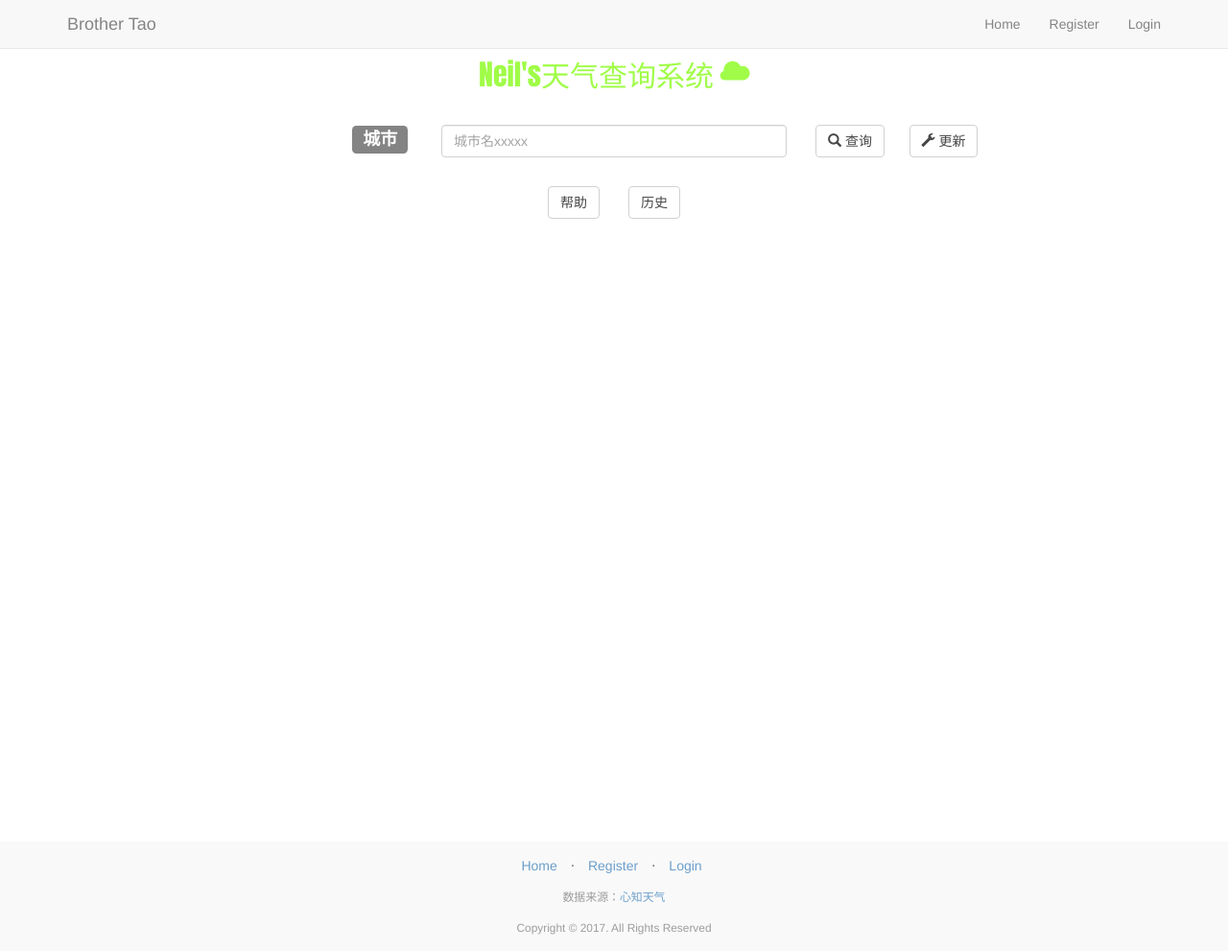
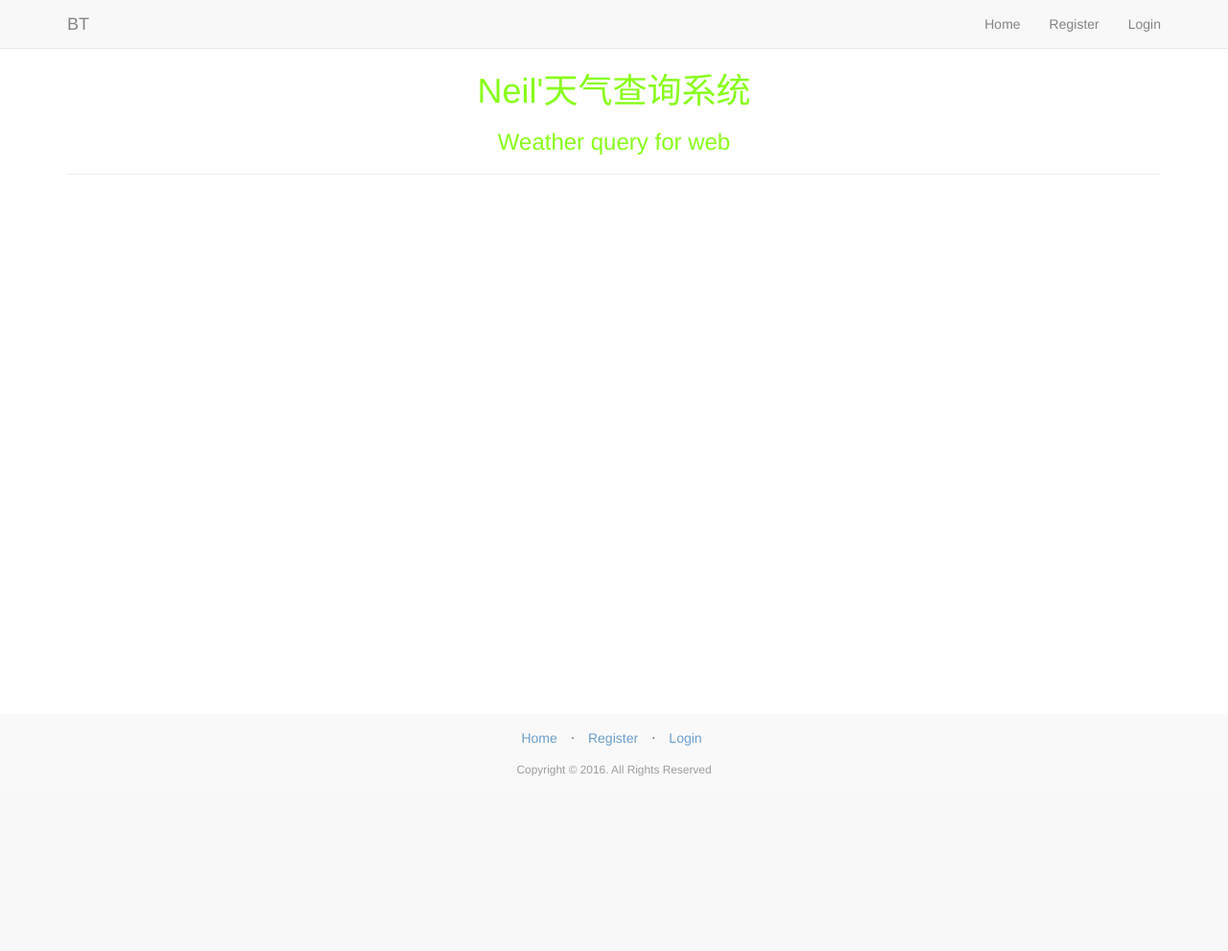
Before and after one commit to Gouwal/Py104-Weathers, a Flask app: page / in a window 1280 px wide. Shown: the whole page at 96% size. After the commit the page ends 809 px from the top, so only its background shows below. Run offline with Flask 2, Linux system fonts and the light colour scheme; parts of the project's set-up code (start-up, migrations or seed data) failed here and were passed over; some libraries are stand-ins or nearby versions.

Commit message:
updated based on Qiao's suggestion

```diff
--- a/app/auth/views.py
+++ b/app/auth/views.py
@@ -51,7 +51,7 @@ def login():
             login_user(users)
 
             # redirect to the dashboard page after login
-            return redirect(url_for('home.homepage'))
+            return redirect(url_for('home.query'))
 
         # when login details are incorrect
         else:
--- a/app/home/views.py
+++ b/app/home/views.py
@@ -81,12 +81,12 @@ def homepage():
     """
     Render the homepage template on the / route
     """
-    return render_template('index.html', title="Welcome")
+    return render_template('home/index.html', title="Welcome")
 
 
-@home.route('/query_xz', methods=['GET', 'POST'])
+@home.route('/query', methods=['GET', 'POST'])
 @login_required
-def query_xz():
+def query():
 #    city = request.args.get['city']
     inquiry_outcome = None
     inquiry_history = None
@@ -116,7 +116,7 @@ def query_xz():
         elif request.form['action'] == u'历史':
             lists = current_user.weather_xz.all()
             inquiry_history = lists
-            return render_template('home/history.html', inquiry_history=inquiry_history)
+            return render_template('home/query.html', inquiry_history=inquiry_history)
 
 
         elif request.form['action']== u'更新':
@@ -129,7 +129,7 @@ def query_xz():
                         select.weather = weather
                         select.day = now
                         db.session.commit()
-                        return render_template('home/update.html')
+                        return render_template('home/query.html')
                     else:
                         is_updated = "输入天气信息有误！"
                 else:
@@ -140,7 +140,7 @@ def query_xz():
         else:
             #request.args.get['action'] == u'帮助':
             help_information = 1
-            return render_template('home/help.html', help_information=help_information)
+            return render_template('home/query.html', help_information=help_information)
 
     else:
         return render_template('index.html', title="Query")
--- a/app/templates/base.html
+++ b/app/templates/base.html
@@ -1,5 +1,4 @@
 <!-- app/templates/base.html -->
-
 <!DOCTYPE html>
 <html lang="en">
 <head>
@@ -22,9 +21,16 @@
           </div>
           <div class="collapse navbar-collapse" id="bs-example-navbar-collapse-1">
               <ul class="nav navbar-nav navbar-right">
+                {% if current_user.is_authenticated %}
+                  <li><a href="{{ url_for('home.query') }}">Query</a></li>
+                  <li><a href="{{ url_for('auth.logout') }}">Logout</a></li>
+                  <li><a><i class="fa fa-user"></i>  Hi, {{ current_user.nickname }}!</a></li>
+                {% else %}
                   <li><a href="{{ url_for('home.homepage') }}">Home</a></li>
                   <li><a href="{{ url_for('auth.register') }}">Register</a></li>
                   <li><a href="{{ url_for('auth.login') }}">Login</a></li>
+                {% endif %}
+
               </ul>
           </div>
         </div>
--- /dev/null
+++ b/app/templates/home/index.html
@@ -0,0 +1,21 @@
+<!-- app/templates/base.html -->
+{% extends "base.html" %}
+{% block title %}Home{% endblock %}
+{% block body %}
+
+<div class="intro-header">
+  <div class="container">
+      <div class="row">
+          <div class="col-lg-12">
+              <div class="intro-message">
+                  <h1>Neil'天气查询系统</h1>
+                  <h3>Weather query for web</h3>
+                  <hr class="intro-divider">
+                  </ul>
+              </div>
+          </div>
+      </div>
+  </div>
+</div>
+
+    {% endblock %}
--- a/app/templates/index.html
+++ /dev/null
@@ -1,147 +0,0 @@
-<!-- app/templates/base.html -->
-
-<!DOCTYPE html>
-<html lang="en">
-<head>
-    <title>{{ title }} | Brother Tao</title>
-    <link href="https://maxcdn.bootstrapcdn.com/bootstrap/3.3.7/css/bootstrap.min.css" rel="stylesheet">
-    <link href="{{ url_for('static', filename='css/style.css') }}" rel="stylesheet">
-    <link rel="shortcut icon" href="{{ url_for('static', filename='img/favicon.ico') }}">
-</head>
-<body>
-    <nav class="navbar navbar-default navbar-fixed-top topnav" role="navigation">
-        <div class="container topnav">
-          <div class="navbar-header">
-              <button type="button" class="navbar-toggle" data-toggle="collapse" data-target="#bs-example-navbar-collapse-1">
-                  <span class="sr-only">Toggle navigation</span>
-                  <span class="icon-bar"></span>
-                  <span class="icon-bar"></span>
-                  <span class="icon-bar"></span>
-              </button>
-              <a class="navbar-brand topnav" href="{{ url_for('home.homepage') }}">Brother Tao</a>
-          </div>
-          <div class="collapse navbar-collapse" id="bs-example-navbar-collapse-1">
-              <ul class="nav navbar-nav navbar-right">
-                  <li><a href="{{ url_for('home.homepage') }}">Home</a></li>
-                  <li><a href="{{ url_for('auth.register') }}">Register</a></li>
-                  <li><a href="{{ url_for('auth.login') }}">Login</a></li>
-              </ul>
-          </div>
-        </div>
-    </nav>
-
-    <div class="wrapper">
-      <head>
-        <meta charset="utf-8">
-        <title>天气查询系统</title>
-        <meta name="viewport" content="width=device-width, initial-scale=1, shrink-to-fit=1">
-        <link href="{{ url_for('static', filename='css/style.css') }}" rel="stylesheet">
-        <link rel="stylesheet" href="https://apps.bdimg.com/libs/bootstrap/3.2.0/css/bootstrap.min.css">
-
-      </head>
-
-      <style>
-      p.ex1
-      {
-      	font:16px 微软雅黑,中文;
-      }
-
-      p.ex2
-      {
-      	font:normal bold 30px Georgia,serif;
-      }
-
-      p.ex3
-      {
-      	font:normal 30px Impact,Sans-serif;
-      }
-
-      p.ex4
-      {
-        font:normal 30px Arial,Sans-serif;
-      }
-      </style>
-
-    <header>
-      <div class="intro-header">
-        <div class="container">
-            <div class="row">
-              <div class="col-xs-12 col-lg-12">
-                <p class= "ex3"> Neil's天气查询系统 <span class="glyphicon glyphicon-cloud sm"></span> </p>
-              </div>
-            </div>
-          </div>
-        </div>
-    </header>
-
-    <div class="wrapper">
-      <div class="container">
-        <div class="row">
-          <div class="col-xs-2 text-center col-md-1 col-md-offset-3">
-            <h3><span class="label label-default">城市</span></h3>
-          </div>
-          <form class="form-horizontal" action="/query_xz" method="POST">
-            <div class="col-xs-4 text-center col-md-4 text-center">
-              <h3><input type="text" name="city" value="" class="form-control" placeholder="城市名xxxxx"></h3>
-            </div>
-            <div class="col-xs-3 col-md-1 text-right">
-              <h3><button class="btn btn-default btn-md" name="action" type="submit" value="查询"><span class="glyphicon glyphicon-search"></span> 查询
-              </button></h3>
-            </div>
-            <div class="col-xs-3 col-md-3 text-left">
-              <h3><button class="btn btn-default btn-md" type="submit" name="action" value="更新"><span class="glyphicon glyphicon-wrench"></span> 更新
-              </button></h3>
-            </div>
-          </form>
-        </div>
-      </div>
-      <div class="container">
-        <div class="row">
-            <form class="form-horizontal text-center" action="/query_xz" method="POST"> <!--This is the most difficult one,"action="user_request""-->
-              <div class="form-group">
-                <div class="col-xs-6 col-md-6 text-right">
-                  <h3><button class="btn btn-default btn-md" type="submit" name="action" value="帮助">帮助</button></h3>
-                </div>
-                <div class="col-xs-6 col-md-6 text-left">
-                  <h3><button class="btn btn-default btn-md" type="submit" name="action" value="历史">历史</button></h3>
-                </div>
-              </div>
-            </form>
-        </div>
-      </div>
-    </div>
-  </div>
-  <div class="container">
-      <div class="row">
-        <div class="col-xs-12 col-md-12">
-        {% block content %}
-        {% endblock %}
-        </div>
-      </div>
-      <div class="push"></div>
-  </div>
-
-
-    </br>
-      <div class="push"></div>
-
-
-    <footer>
-        <div class="container">
-            <div class="row">
-                <div class="col-lg-12">
-                    <ul class="list-inline">
-                        <li><a href="{{ url_for('home.homepage') }}">Home</a></li>
-                        <li class="footer-menu-divider">⋅</li>
-                        <li><a href="{{ url_for('auth.register') }}">Register</a></li>
-                        <li class="footer-menu-divider">⋅</li>
-                        <li><a href="{{ url_for('auth.login') }}">Login</a></li>
-                    </ul>
-                    <p class="copyright text-muted small">数据来源：<a href="https://www.seniverse.com/">心知天气</a><br/> </p>
-                    <p class="copyright text-muted small">Copyright © 2017. All Rights Reserved</p>
-                </div>
-            </div>
-        </div>
-    </footer>
-</body>
-</html>
```
Also changed, not shown: app/templates/home/dashboard.html (deleted, +0 -146 lines), app/templates/home/error.html (deleted, +0 -17 lines), app/templates/home/help.html (deleted, +0 -13 lines), app/templates/home/history.html (deleted, +0 -14 lines), app/templates/home/query.html (+122 -1 lines), app/templates/home/update.html (deleted, +0 -17 lines).
